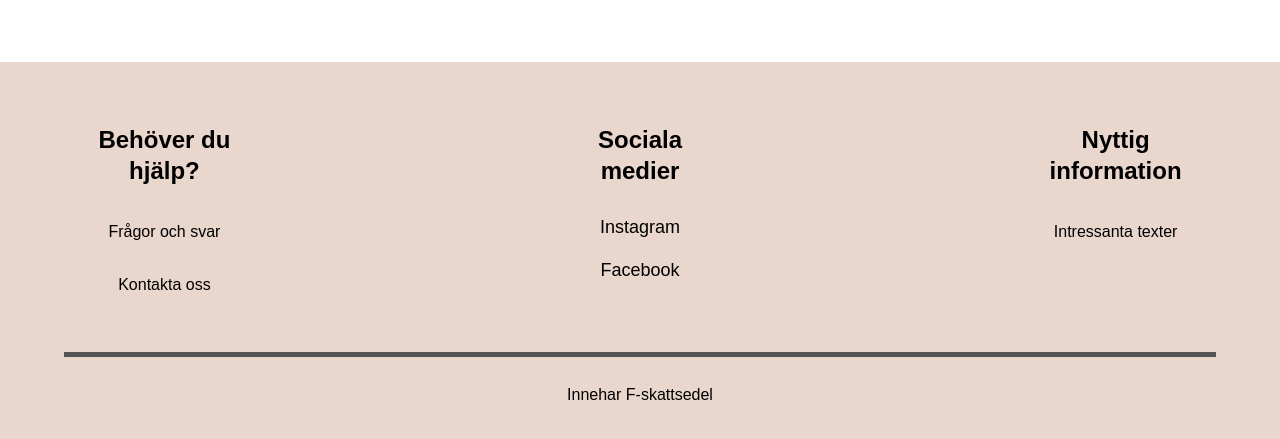
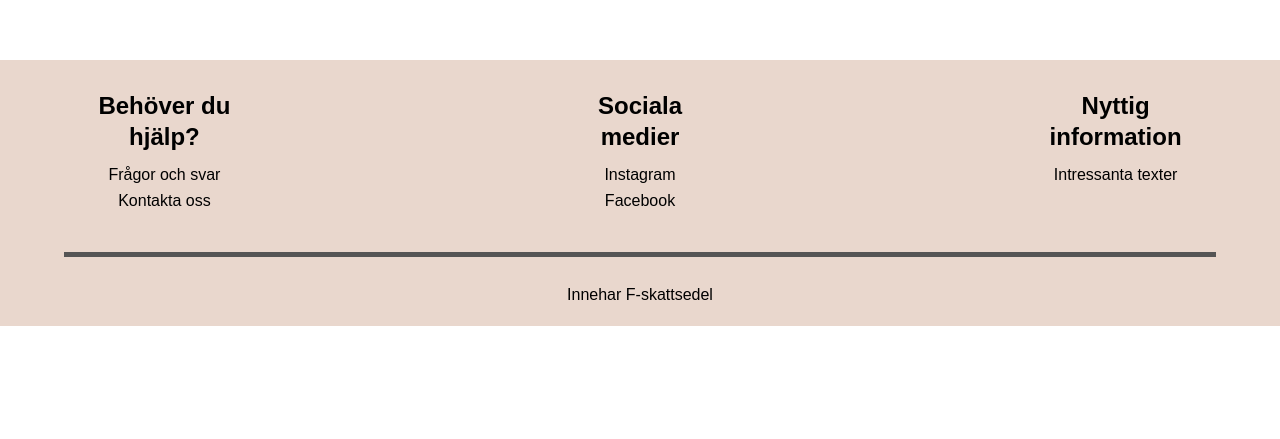
Before and after one commit to calle0201/Reuse-Kids, a React (Create React App) app: page / in a window 1280 px wide. Shown: the part 1347-1786 px from the top of the page. After the commit the page ends 1673 px from the top, so only its background shows below. Built offline with nearby package versions, Linux system fonts and the light colour scheme; no server answers; a web font is replaced by a local one.

Commit message:
fixade footer

```diff
--- a/src/components/Footer.css
+++ b/src/components/Footer.css
@@ -78,7 +78,7 @@ h1 {
     background: #e9d7cd;
     display: flex;
     flex-direction: column;
-    padding: 40px  0;
+    padding: 20px  0;
     line-height: 1.3;
     }
 
@@ -139,15 +139,17 @@ h1 {
     }
     p {
         cursor: pointer;
-        padding: 0 4px 0 4px;
+        margin: 5px 4px 0 4px;
 
     }
-    a {
-        padding: 0 8px 0 8px;
+    .social {
+        padding: 0;
+        margin-top: 5px ;
         cursor: pointer;
         text-align: center;
+        font-size: 16;
     }
-    h1 {
+    h2 {
         margin: 8px;
     }
     }
@@ -163,9 +165,15 @@ h1 {
 
     }
 
-    @media screen and (max-width: 1024px) {
+    @media screen and (min-width: 1024px) {
         .Footer {
-            max-width: 1024px;
+            width:100%;
             }
-
+ .inline .table-row1 .social {
+            padding: 0;
+            margin-top: 5px ;
+            cursor: pointer;
+            text-align: center;
+            font-size: 16px;
+        }
     }
--- a/src/components/Footer.js
+++ b/src/components/Footer.js
@@ -39,8 +39,8 @@ return (
   </div>
   <div className="table-row1">
   <h2>Sociala medier</h2>
-   <a onClick={this.handleClick} href="#" target="_blank">Instagram</a>
-   <a onClick={this.handleClick} a href="#" target="_blank">Facebook</a>
+   <a onClick={this.handleClick} className="social" href="#" target="_blank">Instagram</a>
+   <a onClick={this.handleClick} className="social" href="#" target="_blank">Facebook</a>
   </div>
   <div className="table-row2">
     <h2>Nyttig information</h2>
```
